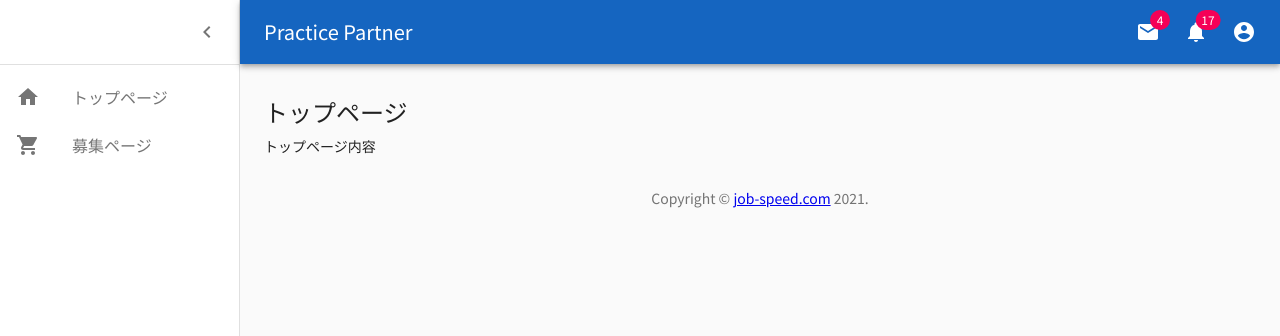
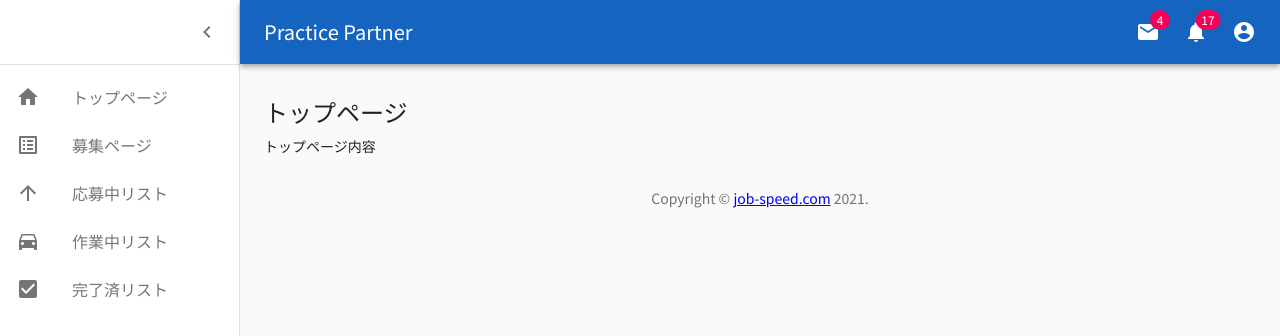
Before and after one commit to nakashi120/practice-partner, a React (Create React App) app: page / in a window 1280 px wide. Shown: the top 336 px of the page. Built offline with nearby package versions, Linux system fonts and the light colour scheme.

Commit message:
add icons to side menu

```diff
--- a/src/components/templates/GenericTemplate.tsx
+++ b/src/components/templates/GenericTemplate.tsx
@@ -18,7 +18,6 @@ import MenuIcon from "@material-ui/icons/Menu"
 import ChevronLeftIcon from "@material-ui/icons/ChevronLeft"
 import IconButton from "@material-ui/core/IconButton"
 import HomeIcon from "@material-ui/icons/Home"
-import ShoppingCartIcon from "@material-ui/icons/ShoppingCart"
 import ListItem from "@material-ui/core/ListItem"
 import ListItemIcon from "@material-ui/core/ListItemIcon"
 import ListItemText from "@material-ui/core/ListItemText"
@@ -29,6 +28,10 @@ import MoreIcon from "@material-ui/icons/MoreVert"
 import Badge from "@material-ui/core/Badge"
 import MenuItem from "@material-ui/core/MenuItem"
 import Menu from "@material-ui/core/Menu"
+import ListAltIcon from "@material-ui/icons/ListAlt"
+import CheckBoxIcon from "@material-ui/icons/CheckBox"
+import DirectionsCarIcon from "@material-ui/icons/DirectionsCar"
+import ArrowUpwardIcon from "@material-ui/icons/ArrowUpward"
 
 const drawerWidth = 240
 
@@ -272,9 +275,33 @@ const GenericTemplate: React.FC<GenericTemplateProps> = ({
             <Link to="/wanteds" className={classes.link}>
               <ListItem button>
                 <ListItemIcon>
-                  <ShoppingCartIcon />
+                  <ListAltIcon />
                 </ListItemIcon>
                 <ListItemText primary="募集ページ" />
+              </ListItem>
+            </Link>
+            <Link to="/wanteds" className={classes.link}>
+              <ListItem button>
+                <ListItemIcon>
+                  <ArrowUpwardIcon />
+                </ListItemIcon>
+                <ListItemText primary="応募中リスト" />
+              </ListItem>
+            </Link>
+            <Link to="/wanteds" className={classes.link}>
+              <ListItem button>
+                <ListItemIcon>
+                  <DirectionsCarIcon />
+                </ListItemIcon>
+                <ListItemText primary="作業中リスト" />
+              </ListItem>
+            </Link>
+            <Link to="/wanteds" className={classes.link}>
+              <ListItem button>
+                <ListItemIcon>
+                  <CheckBoxIcon />
+                </ListItemIcon>
+                <ListItemText primary="完了済リスト" />
               </ListItem>
             </Link>
           </List>
```
